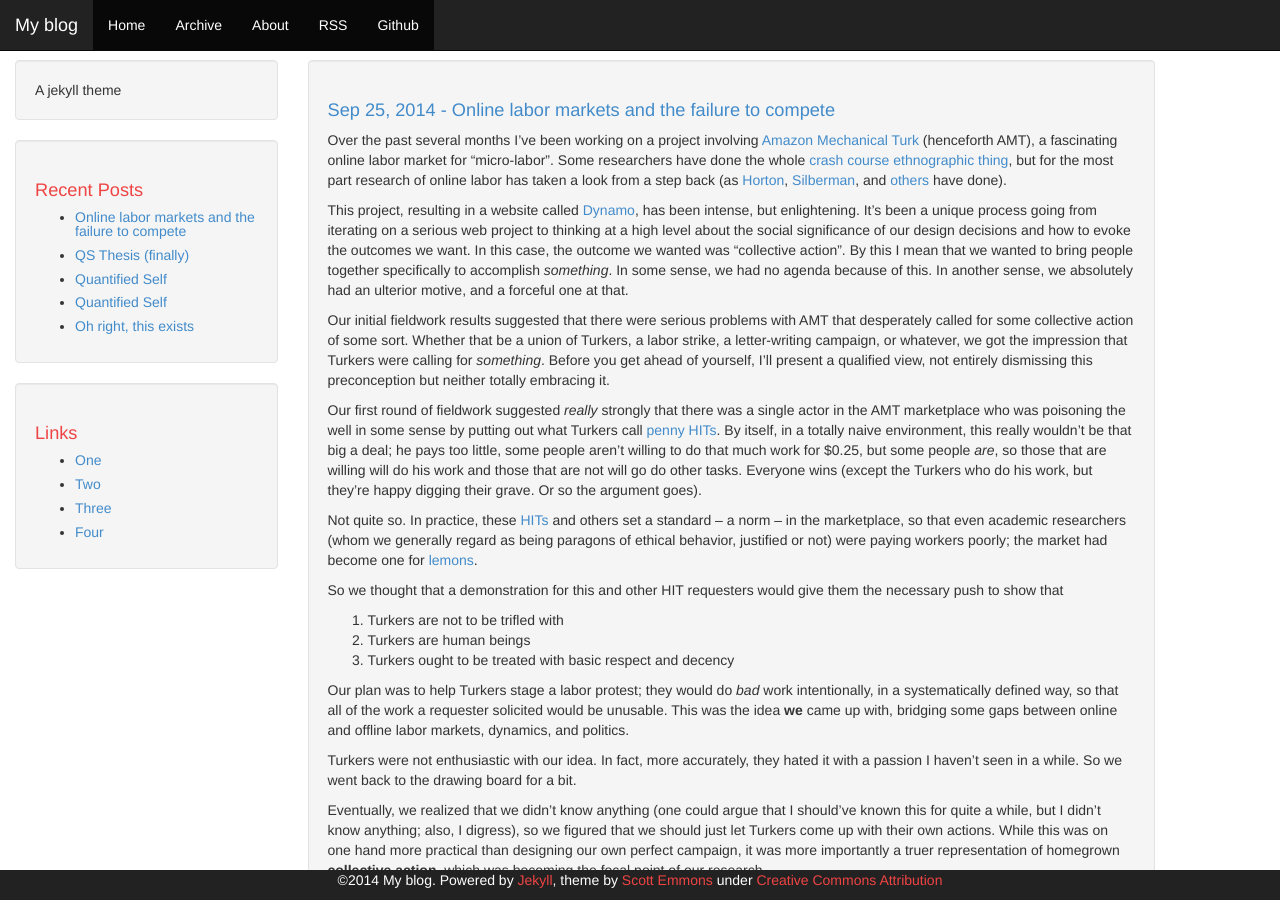
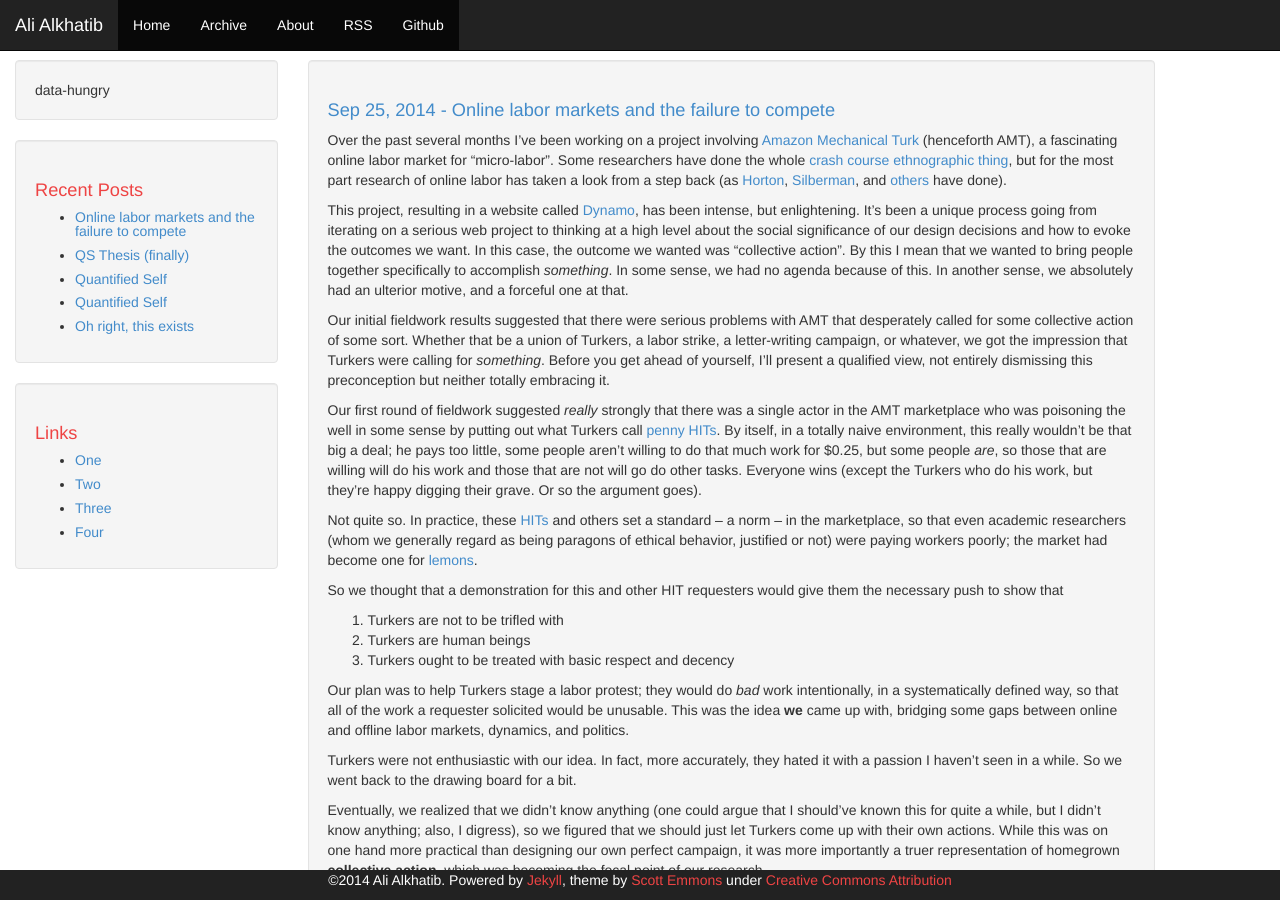
Before and after one commit to alialkhatib/alialkhatib.github.io, a Jekyll site: the page built from index.html, in a window 1280 px wide and 900 px high. Built offline with Jekyll 4.4.1, drawn with Linux system fonts in a browser that asks for light colours; Markdown is read by kramdown in place of the engine named in the settings; the list of posts is cut into pages by our own code.

Commit message:
config stuff

```diff
--- a/_config.yml
+++ b/_config.yml
@@ -1,7 +1,7 @@
 # Jekyll configuration
 
-name: My blog
-description: A jekyll theme
+name: Ali Alkhatib
+description: data-hungry
 
 # url is currently only used only for the RSS feed in feed.xml
 url: http://ali-alkhatib.com
@@ -13,7 +13,7 @@
 baseurl: ''
 
 # This can be '' to hide the Github nav button
-github: 'scotte/jekyll-clean'
+github: ''
 
 # Set this to your UA-# value, or '' to disable the block completely
 gaaccount: ''
```
